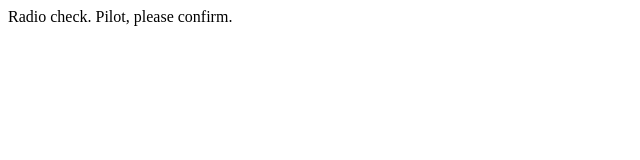
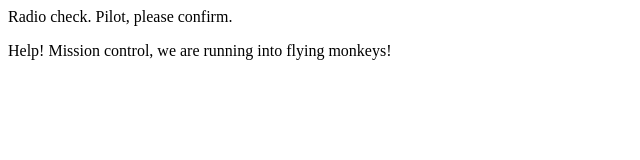
Before and after one commit to zabalav/communication-log, a plain HTML site: page index.html in a window 1280 px wide. Shown: the whole page, without its empty margins (0-640 px from the left). Drawn offline with Linux system fonts and the light colour scheme.

Commit message:
message added

```diff
--- a/index.html
+++ b/index.html
@@ -1,5 +1,6 @@
 <html>
    <body>
       <p>Radio check. Pilot, please confirm.</p>
+      <p>Help! Mission control, we are running into flying monkeys!</p>
    </body>
 </html>
```
